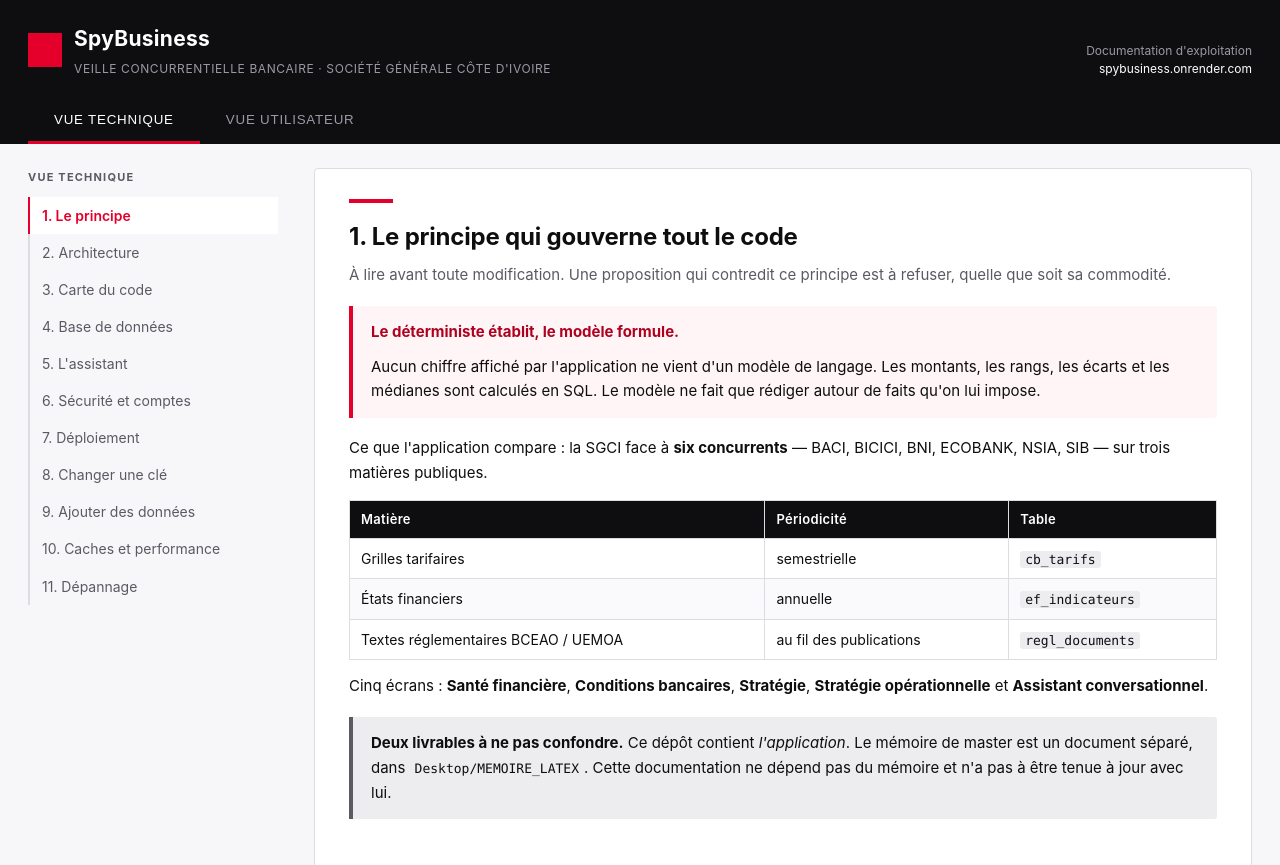
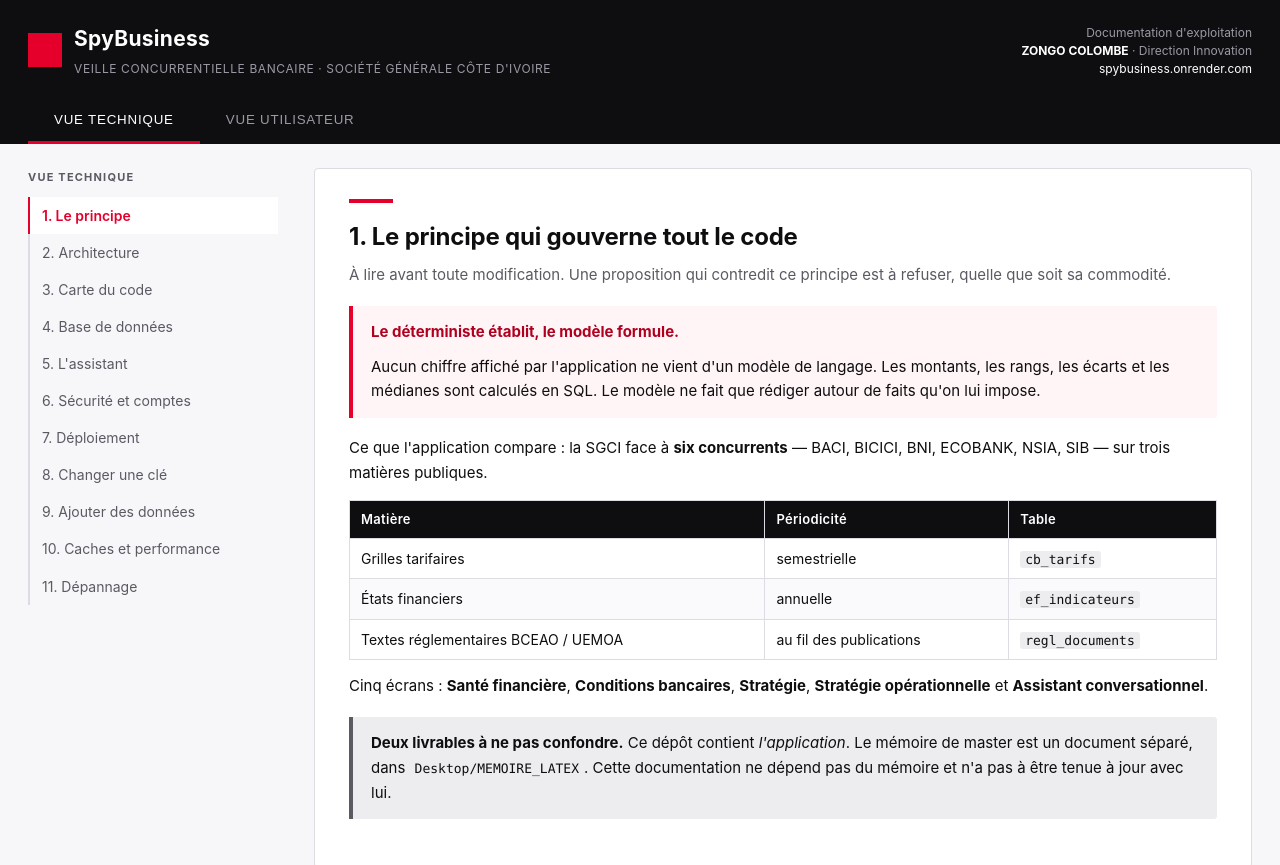
Before and after one commit to Develop-market/SPY_BUSINESS, a plain HTML site: page DOCUMENTATION/index.html in a window 1280 px wide. Shown: the top 865 px of the page. Drawn offline with Linux system fonts and the light colour scheme.

Commit message:
Documentation : signature de l auteur
ZONGO COLOMBE, Direction Innovation, en en-tete et en pied de page.

Co-Authored-By: Claude Opus 5 <noreply@anthropic.com>

```diff
--- a/DOCUMENTATION/index.html
+++ b/DOCUMENTATION/index.html
@@ -120,6 +120,7 @@ footer{max-width:1280px;margin:0 auto;padding:26px 28px 50px;color:var(--gris);f
     </div>
     <div class="meta">
       Documentation d'exploitation<br>
+      <strong style="color:#fff">ZONGO COLOMBE</strong> &middot; Direction Innovation<br>
       <a href="https://spybusiness.onrender.com" style="color:#fff">spybusiness.onrender.com</a>
     </div>
   </div>
@@ -1049,7 +1050,10 @@ fitz.open(chemin).get_text()   <span class="c"># et non pdftotext</span></code><
 </div>
 
 <footer>
-  SpyBusiness — documentation d'exploitation. Application déployée sur
+  <strong>SpyBusiness</strong> — documentation d'exploitation.
+  Conception et réalisation&nbsp;: <strong>ZONGO COLOMBE</strong>, Direction Innovation,
+  Société Générale Côte d'Ivoire.<br>
+  Application déployée sur
   <a href="https://spybusiness.onrender.com">spybusiness.onrender.com</a>,
   branche <code>main</code>.
 </footer>
```
